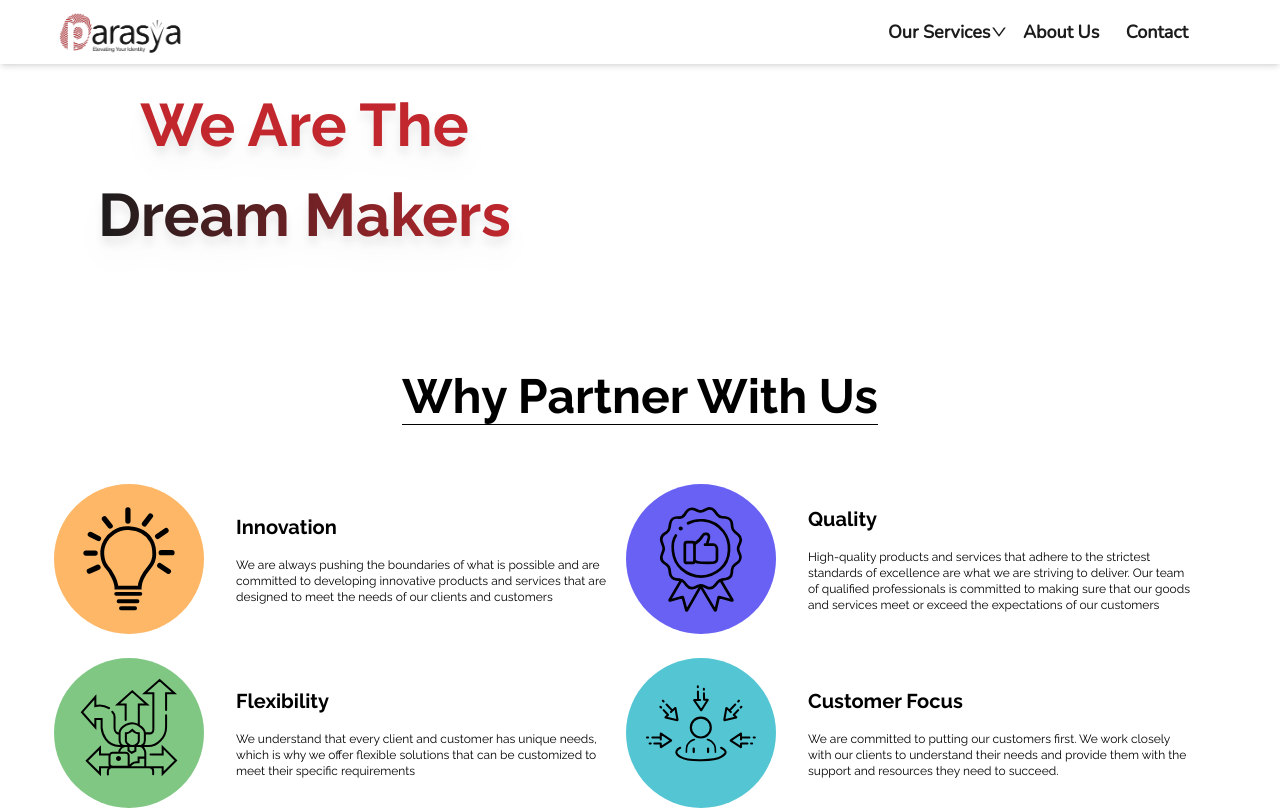
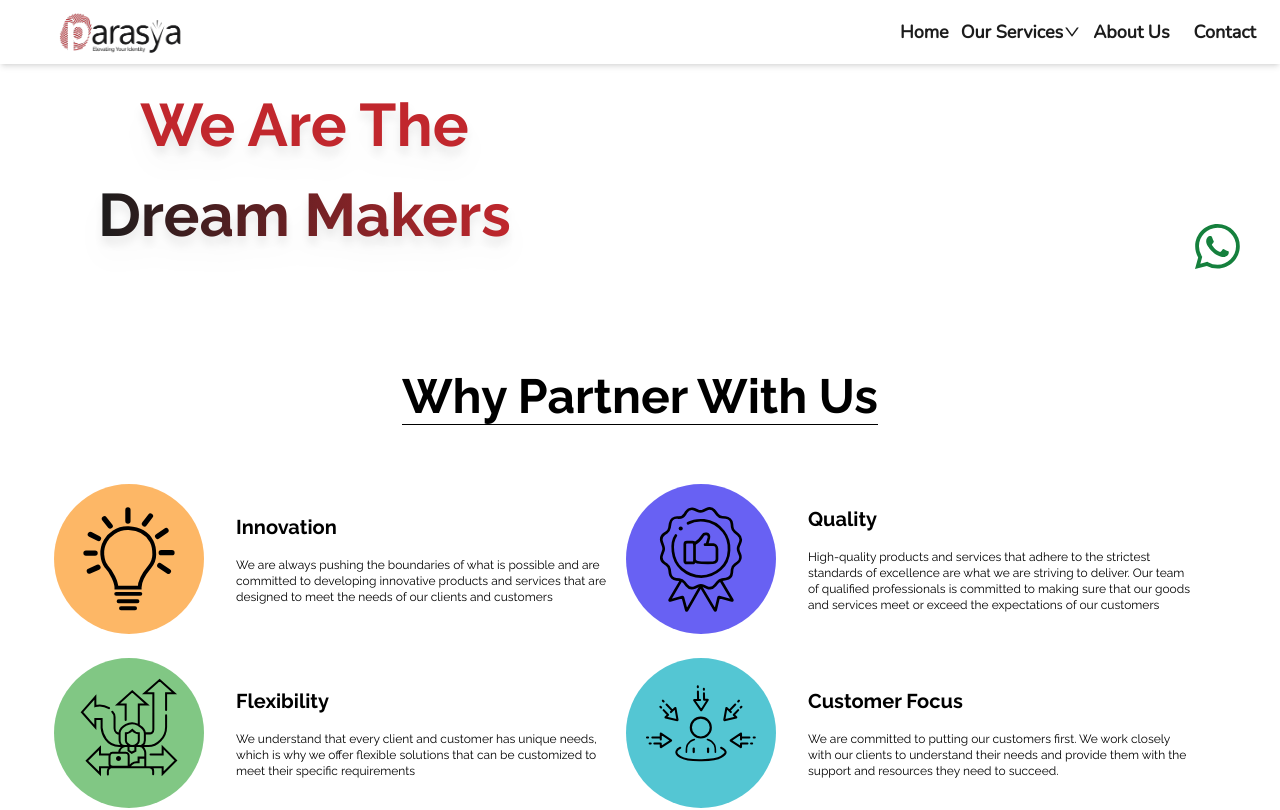
Before and after one commit to parasyadigitalhub/parasya, a Next.js app: page /aboutus in a window 1280 px wide. Shown: the top 810 px of the page. Built offline with nearby package versions, Linux system fonts and the light colour scheme; grey boxes are pictures that could not be loaded.

Commit message:
fixedicon

```diff
--- a/src/app/layout.jsx
+++ b/src/app/layout.jsx
@@ -2,6 +2,7 @@ import "./globals.css";
 import { Inter } from "next/font/google";
 import Navbar from "@/components/Navbar";
 import Footer from "@/components/Footer";
+import Fixedicon from "@/components/Fixedicon";
 
 const inter = Inter({ subsets: ["latin"] });
 
@@ -17,6 +18,7 @@ export default function RootLayout({ children }) {
       <body className={inter.className}>
         <div className="">
           <Navbar />
+          <Fixedicon />
           {children}
           <Footer />
         </div>
--- /dev/null
+++ b/src/components/Fixedicon.jsx
@@ -0,0 +1,18 @@
+import React from "react";
+import Link from "next/link";
+import { BsWhatsapp } from "react-icons/bs";
+
+const Fixedicon = () => {
+  return (
+    <div className="">
+      <Link href="https://wa.me/message/WYHC7UEJBHHUB1">
+        <BsWhatsapp
+          size={45}
+          className=" fixed top-56 right-10 text-green-700 z-20"
+        />
+      </Link>
+    </div>
+  );
+};
+
+export default Fixedicon;
--- a/src/components/Navbar.jsx
+++ b/src/components/Navbar.jsx
@@ -23,10 +23,15 @@ const Navbar = () => {
             <Image src="/logo.png" width={205} height={75} alt="logo" />
           </Link>
         </div>
+
         <div className="hidden sm:flex w-1/4 sm:mr-16  h-16 justify-between items-center font-nunito font-bold text-[#1c1c1c] text-lg">
+          <div className="whitespace-nowrap mx-3 hover:text-pred duration-300 ease-in-out">
+            <Link href="/">Home</Link>
+          </div>
           <div className="whitespace-nowrap hover:text-pred duration-300 ease-in-out inline-flex">
             <DropDown />
           </div>
+
           <div className="whitespace-nowrap mx-3 hover:text-pred duration-300 ease-in-out">
             <Link href="/aboutus">About Us</Link>
           </div>
```
